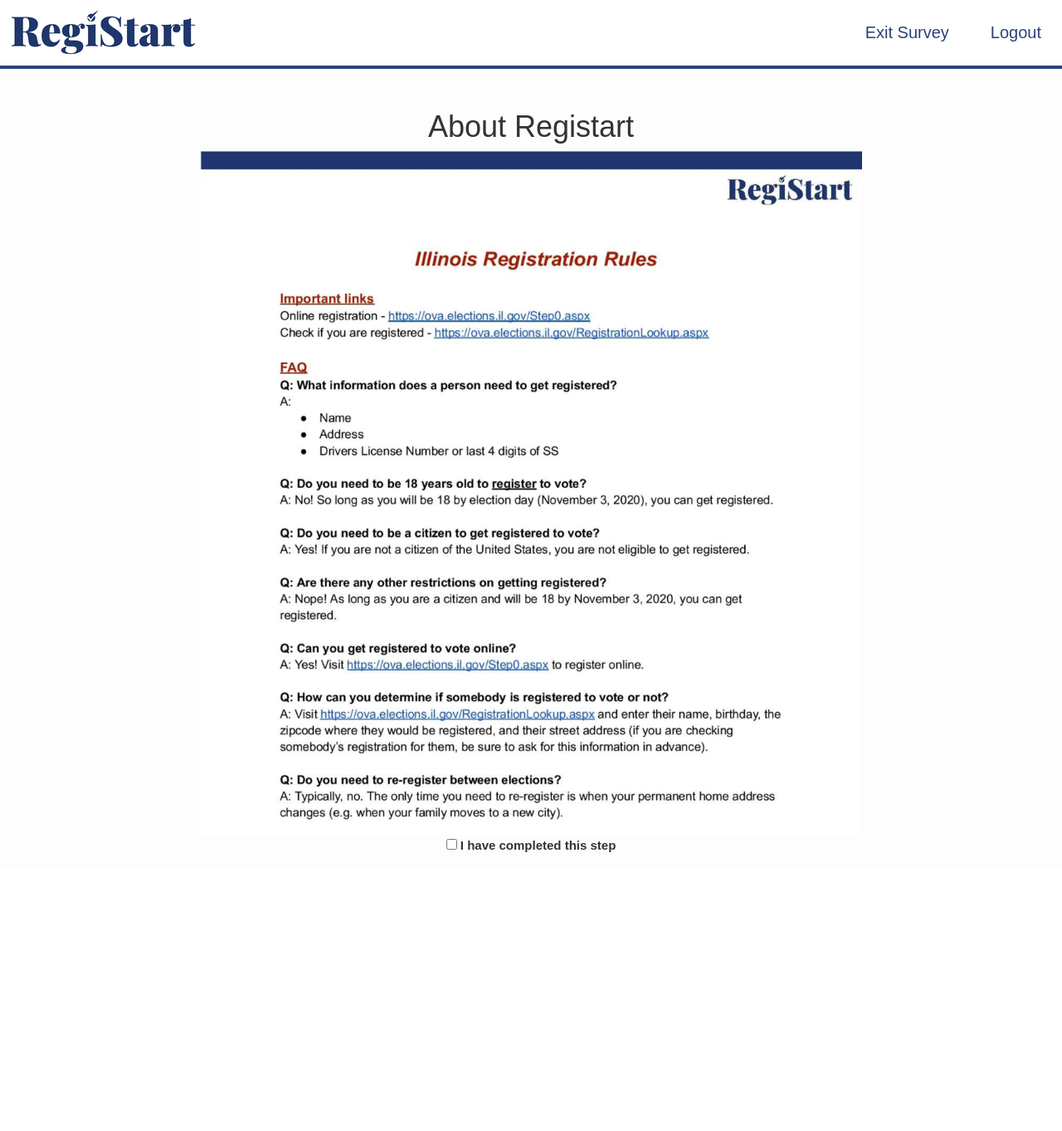
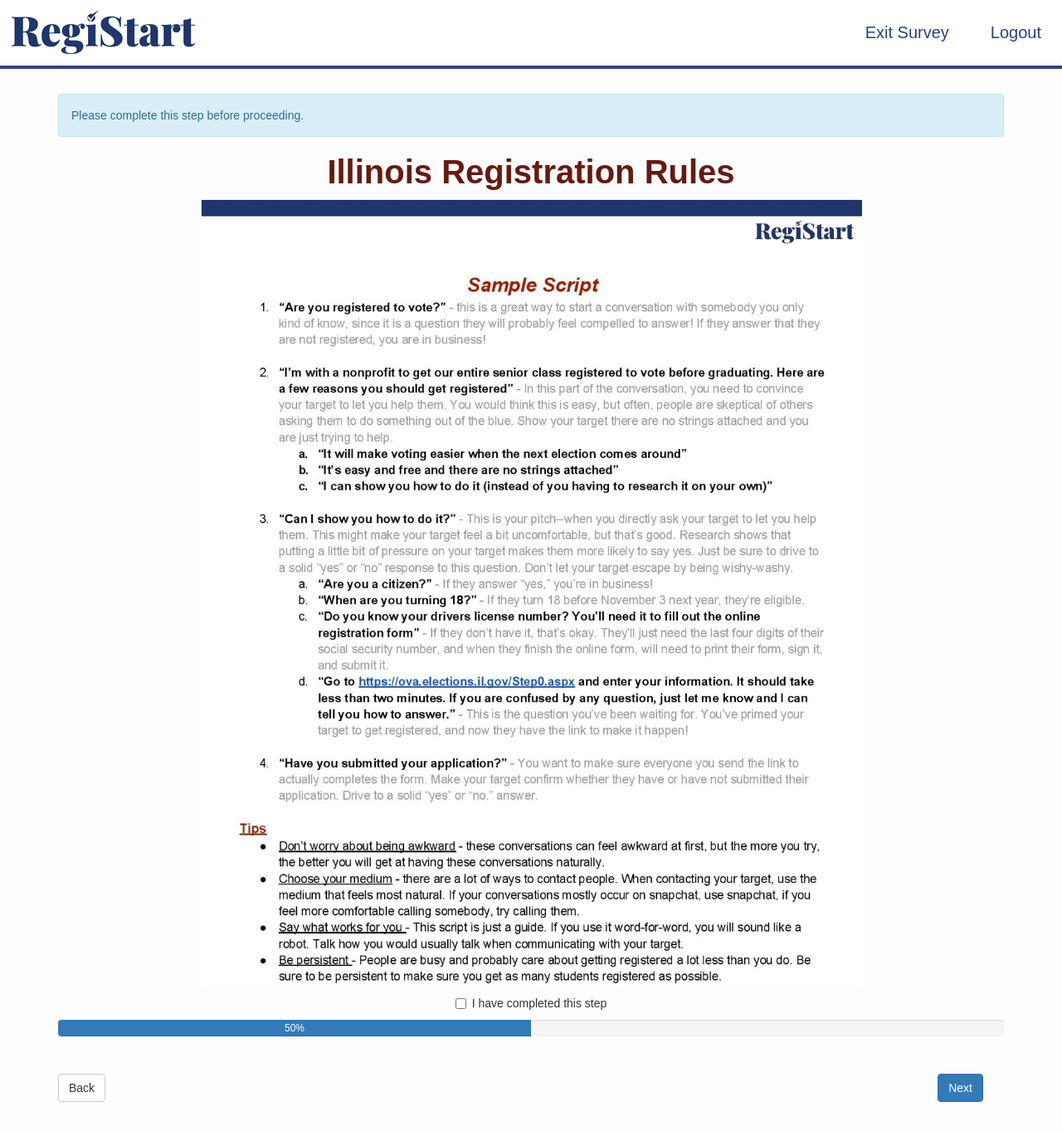
Before and after one commit to nnhsse201920/registart-webapp, a Flask app: page /survey/rules in a window 1280 px wide. Shown: the whole page at 83% size. Before the commit the page ends 1027 px from the top, so only its background shows below. Run offline with Flask 2, Linux system fonts and the light colour scheme; the visitor is signed in with stand-in values (Sample User, id 1); some libraries are stand-ins or nearby versions.

Commit message:
added skeleton of rules page

```diff
--- a/Project/app/routes.py
+++ b/Project/app/routes.py
@@ -73,7 +73,11 @@ def rules():
     if current_user.is_anonymous:
         return redirect(url_for('login'))
     form = CheckBox();
-    return render_template('rules.html', title='Rules', form=form,isOnSurvey=True)
+    if form.validate():
+        return redirect(url_for('script'))
+    else:
+        flash('Please complete this step before proceeding.')
+    return render_template('rules.html', title='Illinois Registration Rules', form=form,isOnSurvey=True)
 
 @app.route('/survey/script',methods=['GET', 'POST'])
 @login_required
@@ -95,5 +99,5 @@ def activities():
     checkbox = CheckBox()
     form = ActivitiesForm()
     if form.validate_on_submit():
-        return redirect(url_for('script'))
+        return redirect(url_for('rules'))
     return render_template('activities.html', title='Your Activities', checkbox=checkbox, form=form,isOnSurvey=True)
--- a/Project/app/templates/rules.html
+++ b/Project/app/templates/rules.html
@@ -1,15 +1,28 @@
 {% extends "base.html" %}
+{% import 'bootstrap/wtf.html' as wtf %}
+
 
 {% block app_content %}
     <link rel="stylesheet" type="text/css" href="{{ url_for('static', filename = 'style.css') }}">
-    <center><h1>About Registart</h1></center>
-    <div class="rulesDoc">
-        <center><img src="/static/rules.png"></center>
+    <center><h1 id="aboutHeader">Illinois Registration Rules</h1></center>
+    <div class="scriptDoc">
+        <center><img src="/static/script.png"></center>
     </div>
     <form action="" method="post" novalidate>
-        {{ form.hidden_tag() }}
-        <center><p>
-            {{ form.check() }} {{ form.check.label }}
-        </p></center>
+        {{ form.csrf_token() }}
+        <center>
+            <p>{{ wtf.form_field(form.check) }}</p>
+        </center>
+
+    <p>
+        <div class="progress">
+            <div class="progress-bar" role="progressbar" aria-valuenow="50"
+                aria-valuemin="0" aria-valuemax="100" style="width:50%">
+                50%
+            </div>
+            </div>
+        <a href="{{ url_for('activities') }}" class="btn btn-default" role="button" style="margin-bottom: 25px;margin-top: 25px;"> Back </a>
+        <input type=submit class='btn btn-primary pull-right' value=" Next " style="margin: 25px;margin-top: 25px;">
+    </p>
     </form>
 {% endblock %}
```
Also changed, not shown: Project/app/templates/activities.html (+3 -4 lines), Project/app/templates/script.html (+4 -4 lines).
